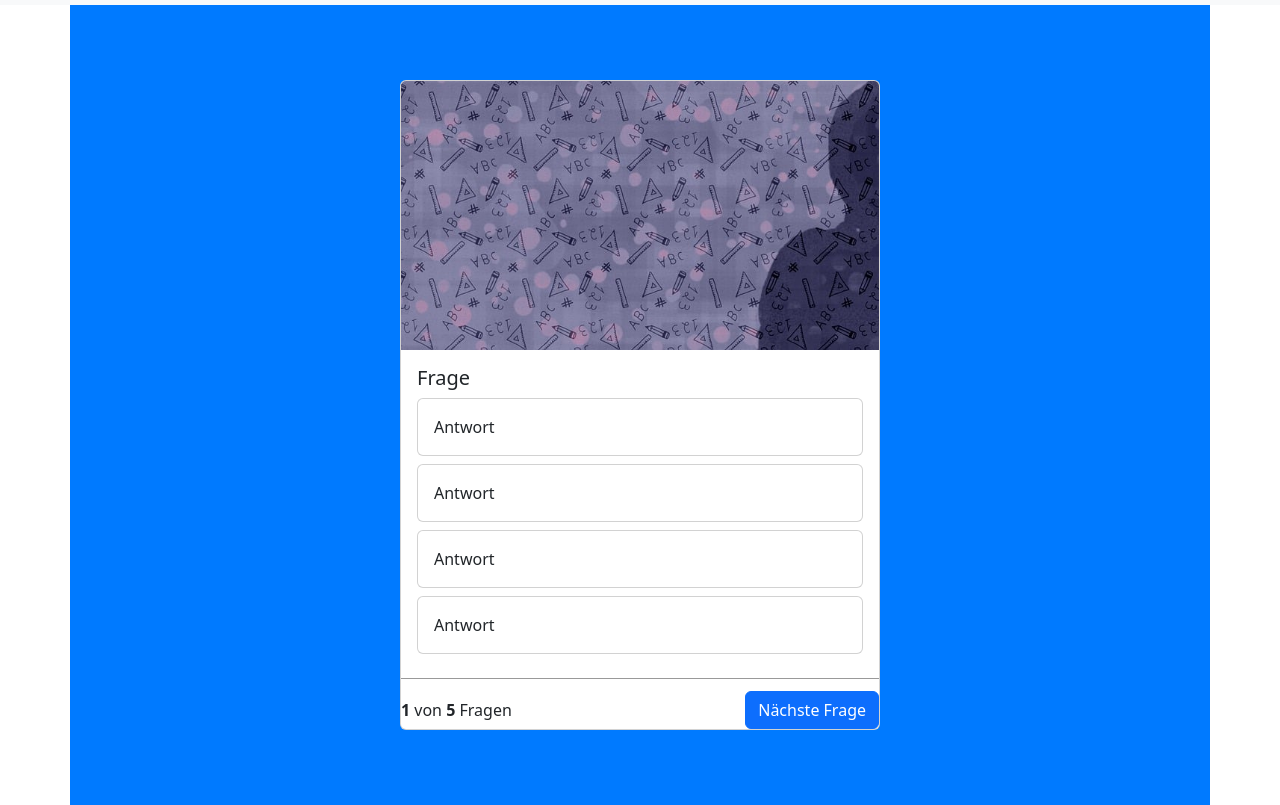
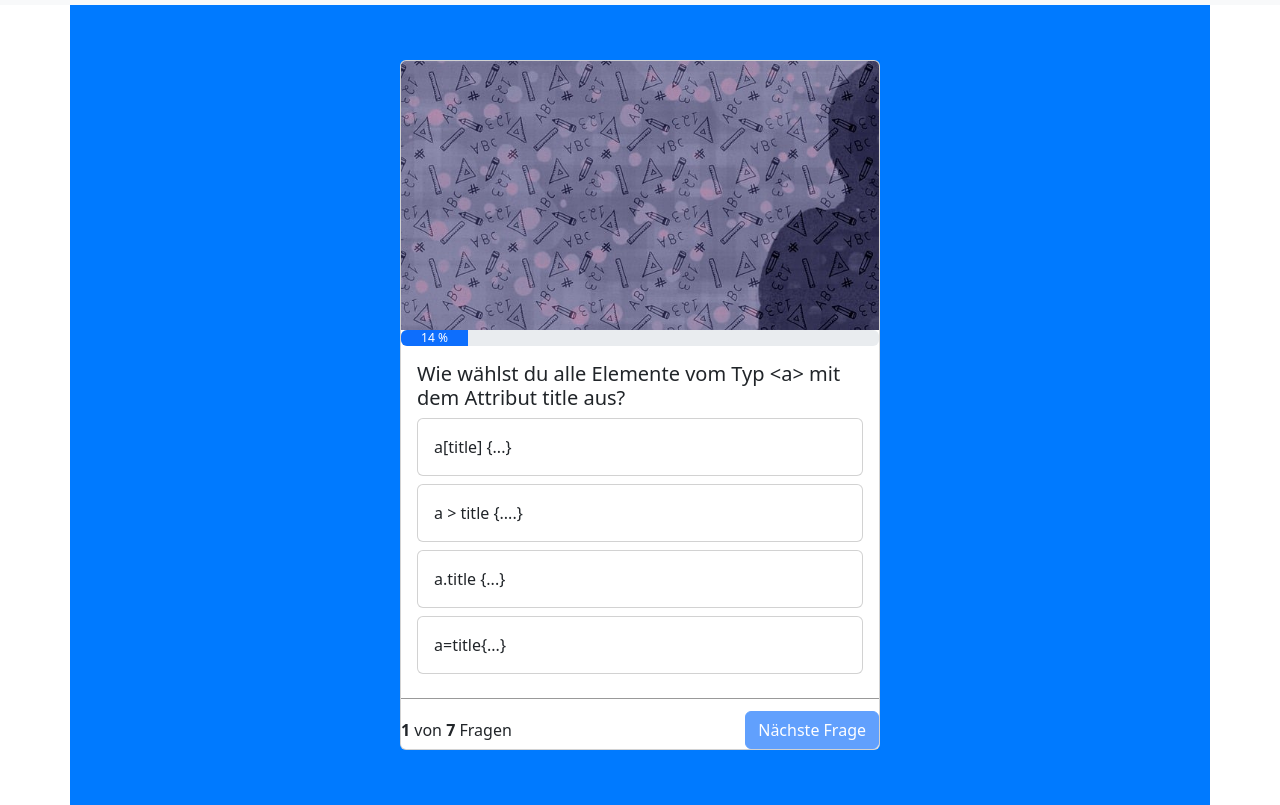
Before and after one commit to DavidDev25/Quizapp, a plain HTML site: page index.html in a window 1280 px wide. Shown: the part 45-850 px from the top of the page. Drawn offline with nearby package versions, Linux system fonts and the light colour scheme.

Commit message:
fixed all bugs, added sound. Game is playable

```diff
--- a/index.html
+++ b/index.html
@@ -6,7 +6,7 @@
     <meta name="viewport" content="width=device-width, initial-scale=1.0">
     <title>Quizapp</title>
     <link rel="stylesheet" href="style.css">
-    <script src="script.js"></script>
+    <script src="script.js" defer></script>
     <link href="https://cdn.jsdelivr.net/npm/bootstrap@5.3.3/dist/css/bootstrap.min.css" rel="stylesheet"
         integrity="sha384-QWTKZyjpPEjISv5WaRU9OFeRpok6YctnYmDr5pNlyT2bRjXh0JMhjY6hW+ALEwIH" crossorigin="anonymous">
     <script src="https://cdn.jsdelivr.net/npm/bootstrap@5.3.3/dist/js/bootstrap.bundle.min.js"
@@ -14,7 +14,7 @@
         crossorigin="anonymous"></script>
 </head>
 
-<body>
+<body onload="init()">
     <nav class="navbar navbar-light bg-light">
         <div class="container-fluid">
             <span class="navbar-brand mb-0 h1">Quizapp</span>
@@ -23,27 +23,50 @@
 
     <div class="container">
 
-        <div class="card quiz-card">
-            <img src=" img/pencil.jpg" class="card-img-top">
-            <div class="card-body">
-                <h5 class="card-title">Frage</h5>
-                <div class="card mb-2">
-                    <div class="card-body">
+        <div class="container">
+
+
+
+            <div class=" card quiz-card">
+                <img src="./img/pencil.jpg" id="header-image" class="card-img-top">
+
+                <div class="progress" role="progressbar">
+                    <div class="progress-bar" id="progress-bar" style="width: 0%">25%</div>
+                </div>
+
+                <div class="card-body" id="endScreen" style="display: none;">
+                    <div class="text-center final-headline">Quiz beendet!
+                    </div>
+
+                    <div class="text-center"><img class="width-100" src="img/throphy.png">
+                        Du hast <b id="amount-of-right-questions">XXX</b> Fragen von <b id="amount-of-questions">XXX</b>
+                        richtig beantwortet
+                    </div>
+
+                    <div class="button-row">
+                        <button onclick="restartGame()" class="btn btn btn-primary">Erneut Spielen</button>
+                    </div>
+                </div>
+
+                <div class="card-body" id="questionBody">
+                    <h5 class="card-title" id="questiontext">Frage</h5>
+                    <div class="card quiz-answer-card mb-2" onclick="answer('answer_1')">
+                        <div class="card-body" id="answer_1">
                             Antwort
                         </div>
                     </div>
-                <div class="card mb-2">
-                    <div class="card-body">
+                    <div class="card quiz-answer-card mb-2" onclick="answer('answer_2')">
+                        <div class="card-body" id="answer_2">
                             Antwort
                         </div>
                     </div>
-                <div class="card mb-2">
-                    <div class="card-body">
+                    <div class="card quiz-answer-card mb-2" onclick="answer('answer_3')">
+                        <div class="card-body" id="answer_3">
                             Antwort
                         </div>
                     </div>
-                <div class="card mb-2">
-                    <div class="card-body">
+                    <div class="card quiz-answer-card mb-2" onclick="answer('answer_4')">
+                        <div class="card-body" id="answer_4">
                             Antwort
                         </div>
                     </div>
@@ -51,13 +74,16 @@
 
                 <div class="question-footer">
                     <span>
-                    <b>1</b> von <b>5</b> Fragen
+                        <b id="question-number">1</b> von <b id="all-questions">5</b> Fragen
                     </span>
-                <button class="btn btn-primary">Nächste Frage</button>
+                    <button onclick="nextQuestion()" class="btn btn-primary" id=next-button disabled>Nächste
+                        Frage</button>
 
                 </div>
 
             </div>
+        </div>
+    </div>
 </body>
 
 </html>
--- a/script.js
+++ b/script.js
@@ -0,0 +1,168 @@
+let questions = [
+    {
+        "question": "Wie wählst du alle Elemente vom Typ &lt;a&gt; mit dem Attribut title aus?",
+        "answer_1": "a[title] {...}",
+        "answer_2": "a &gt; title {....}",
+        "answer_3": "a.title {...}",
+        "answer_4": "a=title{...}",
+        "right_answer": 1
+    },
+    {
+        "question": "Wie bindet man eine Website in eine Website ein?",
+        "answer_1": "&lt;iframe&gt;, &lt;frame&gt;, und &lt;frameset&gt;",
+        "answer_2": "&lt;iframe&gt;",
+        "answer_3": "&lt;frame&gt;",
+        "answer_4": "&lt;frameset&gt;",
+        "right_answer": 2
+    },
+    {
+        "question": "Welche JavaScript-Funktion ruft einen Funktionsausdruck auf?",
+        "answer_1": "execute()",
+        "answer_2": "run()",
+        "answer_3": "invoke()",
+        "answer_4": "call()",
+        "right_answer": 4
+    },
+    {
+        "question": "Welcher Bootstrap-Klassenname macht ein Element nur auf großen Bildschirmen sichtbar?",
+        "answer_1": "d-lg-block",
+        "answer_2": "d-md-none",
+        "answer_3": "d-sm-inline",
+        "answer_4": "d-xl-visible",
+        "right_answer": 1
+    },
+    {
+        "question": "Welches Bootstrap-Klassenpräfix wird für das Rastersystem verwendet?",
+        "answer_1": ".container",
+        "answer_2": ".grid",
+        "answer_3": ".col",
+        "answer_4": ".row",
+        "right_answer": 3
+    },
+    {
+        "question": "Wie verlinkt man eine externe CSS-Datei in HTML?",
+        "answer_1": "&lt;style src='mystyle.css'&gt;",
+        "answer_2": "&lt;stylesheet&gt;mystyle.css&lt;/stylesheet&gt;",
+        "answer_3": "&lt;link rel='stylesheet' type='text/css' href='mystyle.css'&gt;",
+        "answer_4": "&lt;css-link rel='stylesheet' href='mystyle.css'&gt;",
+        "right_answer": 3
+    },
+    {
+        "question": "Welches Attribut wird verwendet, um ein Eingabefeld in HTML zu deaktivieren?",
+        "answer_1": "readonly",
+        "answer_2": "disabled",
+        "answer_3": "no-input",
+        "answer_4": "inactive",
+        "right_answer": 2
+    }
+];
+
+let rightQuestions = 0;
+let currentQuestion = 0;
+let AUDIO_SUCCESS = new Audio('sounds/success.mp3');
+let AUDIO_FAIL = new Audio('sounds/wrong.mp3');
+
+function init() {
+    document.getElementById('all-questions').innerHTML = questions.length;
+    showQuestion();
+}
+
+function showQuestion() {
+    if (gameIsOver()) {
+        showEndScreen();
+    } else {
+        updateProgressBar();
+        updateToNextQuestion();
+    }
+}
+
+function gameIsOver() {
+    return currentQuestion >= questions.length;
+}
+
+function updateProgressBar() {
+    let percent = (currentQuestion + 1) / questions.length;
+    percent = Math.round(percent * 100);
+
+    document.getElementById('progress-bar').innerHTML = `${percent} %`;
+    document.getElementById('progress-bar').style.width = `${percent}%`;
+}
+
+function updateToNextQuestion() {
+    let question = questions[currentQuestion];
+
+    document.getElementById('question-number').innerHTML = currentQuestion + 1;
+    document.getElementById('questiontext').innerHTML = question['question'];
+    document.getElementById('answer_1').innerHTML = question['answer_1'];
+    document.getElementById('answer_2').innerHTML = question['answer_2'];
+    document.getElementById('answer_3').innerHTML = question['answer_3'];
+    document.getElementById('answer_4').innerHTML = question['answer_4'];
+
+    document.getElementById("endScreen").style.display = 'none';
+    document.getElementById("questionBody").style.display = 'block';
+}
+
+function showEndScreen() {
+    document.getElementById("endScreen").style.display = 'block';
+    document.getElementById("questionBody").style.display = 'none';
+    hideFooterElements();
+    document.getElementById('amount-of-questions').innerHTML = questions.length;
+    document.getElementById('amount-of-right-questions').innerHTML = rightQuestions;
+    document.getElementById('header-image').style.display = 'none';
+}
+
+function hideFooterElements() {
+    document.querySelector('.question-footer').style.display = 'none';
+}
+
+function answer(selection) {
+    let question = questions[currentQuestion];
+    let selectedQuestionNumber = selection.slice(-1);
+    let idOfRightAnswer = `answer_${question['right_answer']}`;
+
+    if (rightAnswerSelected(selectedQuestionNumber)) {
+        document.getElementById(selection).parentNode.classList.add('bg-success');
+        AUDIO_SUCCESS.play();
+        rightQuestions++;
+    } else {
+        document.getElementById(selection).parentNode.classList.add('bg-danger');
+        document.getElementById(idOfRightAnswer).parentNode.classList.add('bg-success');
+        AUDIO_FAIL.play();
+    }
+    document.getElementById('next-button').disabled = false;
+}
+
+function rightAnswerSelected(selectedQuestionNumber) {
+    let question = questions[currentQuestion];
+    return selectedQuestionNumber == question['right_answer'];
+}
+
+function nextQuestion() {
+    currentQuestion++;
+    document.getElementById('next-button').disabled = true;
+    resetAnswerButtons();
+    showQuestion();
+}
+
+function resetAnswerButtons() {
+    document.getElementById('answer_1').parentNode.classList.remove('bg-danger');
+    document.getElementById('answer_1').parentNode.classList.remove('bg-success');
+    document.getElementById('answer_2').parentNode.classList.remove('bg-danger');
+    document.getElementById('answer_2').parentNode.classList.remove('bg-success');
+    document.getElementById('answer_3').parentNode.classList.remove('bg-danger');
+    document.getElementById('answer_3').parentNode.classList.remove('bg-success');
+    document.getElementById('answer_4').parentNode.classList.remove('bg-danger');
+    document.getElementById('answer_4').parentNode.classList.remove('bg-success');
+}
+
+function restartGame() {
+    document.getElementById('header-image').src = 'img/pencil.jpg';
+    document.getElementById('header-image').style.display = 'block';
+    document.getElementById('questionBody').style.display = 'block';
+    document.getElementById('endScreen').style.display = 'none';
+    document.querySelector('.question-footer').style.display = 'block';
+
+    rightQuestions = 0;
+    currentQuestion = 0;
+    init();
+}
--- a/style.css
+++ b/style.css
@@ -21,3 +21,31 @@
     align-items: center;
     padding-top: 12px;
 }
+
+.quiz-answer-card :hover{
+    cursor: pointer;
+    background-color: rgba(0, 0, 0, 0.5);
+}
+
+.bg-success, .bg-danger{
+    color: white;
+}
+
+.width-100{
+    width: 100%;
+}
+
+.text-center{
+    text-align: center;
+}
+
+.final-headline{
+    font-size: 38px;
+    margin-bottom: 24px;
+}
+
+.button-row{
+    display: flex;
+    justify-content: center;
+    margin-top: 24px;
+}
```
Also changed, not shown: img/throphy.png (added), 2 other files. Lines whose indentation alone changed are shown as unchanged.
